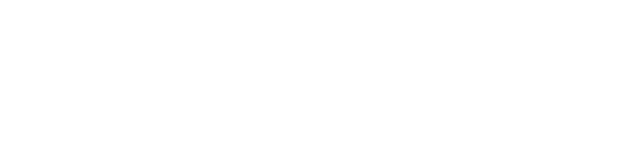
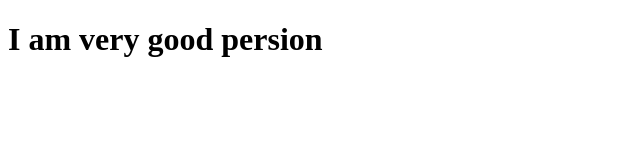
Before and after one commit to LiponRoy/lipon, a plain HTML site: page my.html in a window 1280 px wide. Shown: the whole page, without its empty margins (0-640 px from the left). Drawn offline with Linux system fonts and the light colour scheme.

Commit message:
new work

```diff
--- a/my.html
+++ b/my.html
@@ -7,6 +7,6 @@
     <title>Document</title>
 </head>
 <body>
-
+    <h1>I am very good persion</h1>
 </body>
 </html>
```
